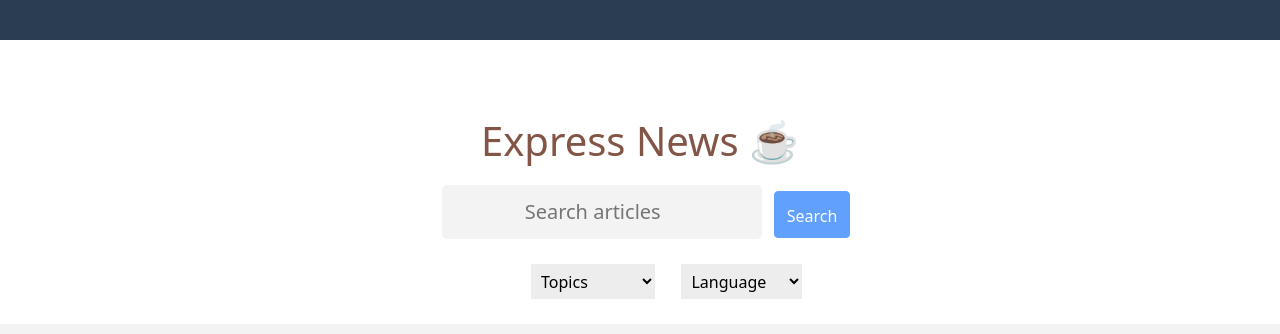
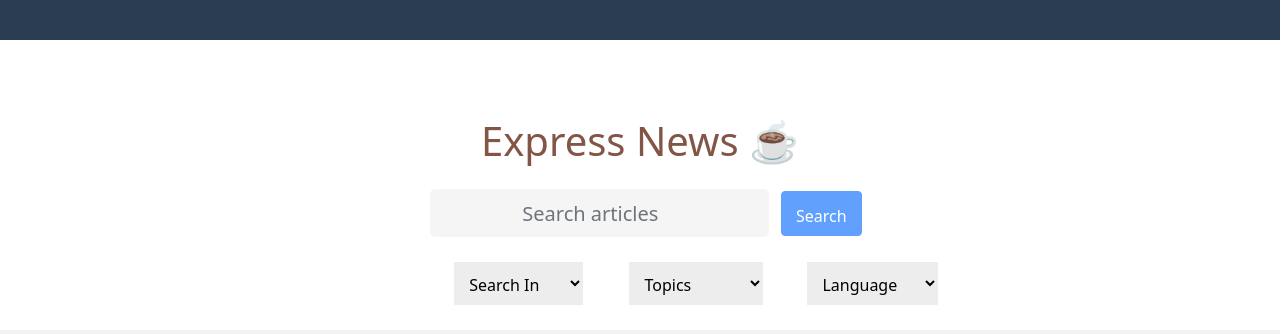
Before and after one commit to HenriqueGSena/News-Express, a Vue app: page / in a window 1280 px wide. Shown: the top 334 px of the page. Built offline with nearby package versions, Linux system fonts and the light colour scheme.

Commit message:
adicionando mudanças
*adicionando searchIn;
*organizando layout da pagina;
*acertando campo busca  e botão search

```diff
--- a/src/components/Article.vue
+++ b/src/components/Article.vue
@@ -2,7 +2,6 @@
   <div id="card-news">
     <div
       class="card"
-      id="card"
       v-for="(article, index) in articles"
       :key="index"
     >
@@ -12,7 +11,7 @@
         :src="article.urlToImage"
       />
       <div class="card-body">
-        <h5 id="card-title" class="card-title">{{ article.title }}</h5>
+        <h5 class="card-title">{{ article.title }}</h5>
         <p class="card-text"></p>
         <a :href="article.url" target="blank" class="btn btn-primary"
           >Clique Aqui</a
@@ -50,7 +49,7 @@ export default class Article extends Vue {
   padding: 1%;
 }
 
-#card-title {
+.card-title {
   font-size: inherit;
   font-family: 'Roboto', sans-serif;
   padding-top: 17px;
@@ -70,6 +69,4 @@ export default class Article extends Vue {
 .card-body {
   padding: 10px;
 }
-
-
 </style>
--- a/src/components/News.component.ts
+++ b/src/components/News.component.ts
@@ -2,31 +2,30 @@ import { Vue, Component, Inject } from "vue-property-decorator";
 import NewsService from "@/service/NewsService";
 import { required } from "vuelidate/lib/validators";
 
-
 const validations: any = {
   searchword: {
-    required
+    required,
   },
   data: {
-    required
-  }
-}
+    required,
+  },
+};
 
 @Component({
-  validations
+  validations,
 })
 export default class News extends Vue {
-
   @Inject("newsService")
   private newsService!: () => NewsService;
 
   public searchword: string = "";
   public data: string = "";
   public language: string = "";
+  public searchIn: string = "";
   public topic_options = [
     { label: "Relevancy", value: "relevancy" },
     { label: "Popularity", value: "popularity" },
-    { label: "PublishedAt", value: "publishedAt" },
+    { label: "PublishedAt", value: "publishedAt" }
   ];
   public topic_language = [
     { label: "Arabic", value: "ar" },
@@ -40,16 +39,27 @@ export default class News extends Vue {
     { label: "Norwegian", value: "no" },
     { label: "Portuguese", value: "pt" },
     { label: "Russian", value: "ru" },
-    { label: "Chinese", value: "zh" },
+    { label: "Chinese", value: "zh" }
+  ];
+  public topic_searchIn = [
+    { label: "Title", value: "title" },
+    { label: "Description", value: "description" },
+    { label: "Content", value: "content" }
   ];
 
   private getEverythingNews() {
-    this.newsService().findEverythingNewsByParameter(this.data, this.searchword, this.language)
-    .then(res => {
-      this.$emit("resultadoBusca", res.data.articles);
-    })
-    .catch( err => {
-      console.log(err)
-    });
+    this.newsService()
+      .findEverythingNewsByParameter(
+        this.data,
+        this.searchword,
+        this.language,
+        this.searchIn
+      )
+      .then((res) => {
+        this.$emit("resultadoBusca", res.data.articles);
+      })
+      .catch((err) => {
+        console.log(err);
+      });
   }
 }
--- a/src/components/News.vue
+++ b/src/components/News.vue
@@ -1,20 +1,19 @@
 <template>
   <div id="news">
-    <div class="home-news" id="home-news">
-      <h1 id="title-news">Express News &#9749;</h1>
+    <div class="home-news">
+      <h1 class="title-news">Express News &#9749;</h1>
     </div>
 
     <section id="search-field">
       <div class="busca-news">
-        <form>
-          <input
+        <b-form-input
           type="search"
           name="q"
           v-model="searchword"
+          class="form1"
           @change="$v.searchword.$touch()"
-            class="form1"
           placeholder="Search articles"
-          />
+        ></b-form-input>
 
         <b-button
           class="btn"
@@ -24,15 +23,25 @@
           variant="primary"
           >Search</b-button
         >
-        </form>
       </div>
-    </section>
 
       <p class="p" v-if="$v.searchword.$error">
         Por favor digite no campo acima
       </p>
+    </section>
 
     <section id="selection-list">
+      <select v-model="searchIn" name="searchIn" class="searchIn">
+        <option disabled value="">Search In</option>
+        <option
+          v-for="(searchIn, index) in topic_searchIn"
+          :key="index"
+          :value="searchIn.value"
+        >
+        {{ searchIn.label }}
+        </option>
+      </select>
+
       <select v-model="data" name="options" class="options">
         <option disabled value="">Topics</option>
         <option
@@ -68,7 +77,7 @@
   margin-top: 5%;
 }
 
-#home-news {
+.home-news {
   text-align: center;
   font-size: 25px;
   padding-top: 1%;
@@ -79,29 +88,34 @@
   align-items: center;
 }
 
-#busca-news {
+.busca-news {
   text-align: center;
   padding-top: 1%;
+  display: flex;
 }
 
 .form1 {
   font-size: 20px;
-  text-align: center;
+  text-align: inherit;
+  width: 100%;
   border: 2px;
+  height: 48px;
+  background-color: rgb(245, 245, 245);
   border-radius: 5px;
-  padding: 12px;
   margin: 12px;
-  background-color: var(--color-background);
 }
 
 .p {
   color: red;
   align-items: center;
+  text-align: center;
 }
 
 .btn {
+  margin: auto;
   padding: 12px;
-  height: 47px;
+  width: 100px;
+  height: 45px;
 }
 
 #selection-list {
@@ -109,6 +123,14 @@
   flex-wrap: inherit;
   margin-top: 1%;
   justify-content: space-evenly;
+}
+
+.searchIn {
+  text-align: left;
+  margin-right: 46px;
+  border: 2px;
+  background-color: var(--color-text-light);
+  padding: 3% 3% 2%;
 }
 
 .options {
--- a/src/service/NewsService.ts
+++ b/src/service/NewsService.ts
@@ -8,14 +8,16 @@ export default class NewsService {
   public findEverythingNewsByParameter(
     data: string,
     assunto: string,
-    language: string
+    language: string,
+    searchIn: string
   ): Promise<any> {
     let payload = {
       q: assunto,
       from: data,
       sortBy: "",
       apiKey: "ca26dfefe6e8488d88bdc0b51a311335",
-      language: language
+      language: language,
+      serachIn: searchIn
     };
     const params = new URLSearchParams(payload).toString();
     let url = `${baseApiUrl}/everything?${params}`;
```
Lines whose indentation alone changed are shown as unchanged.
